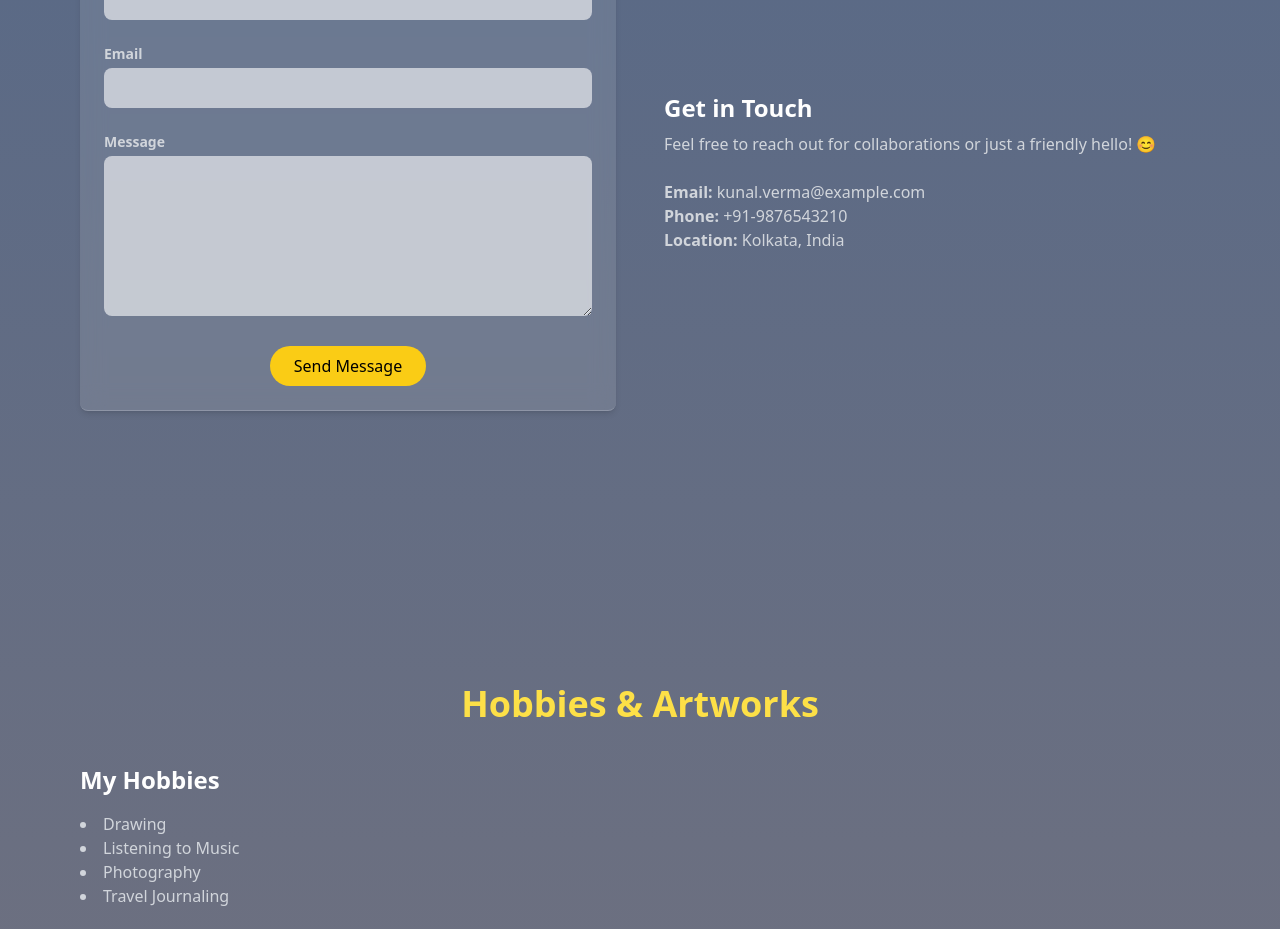
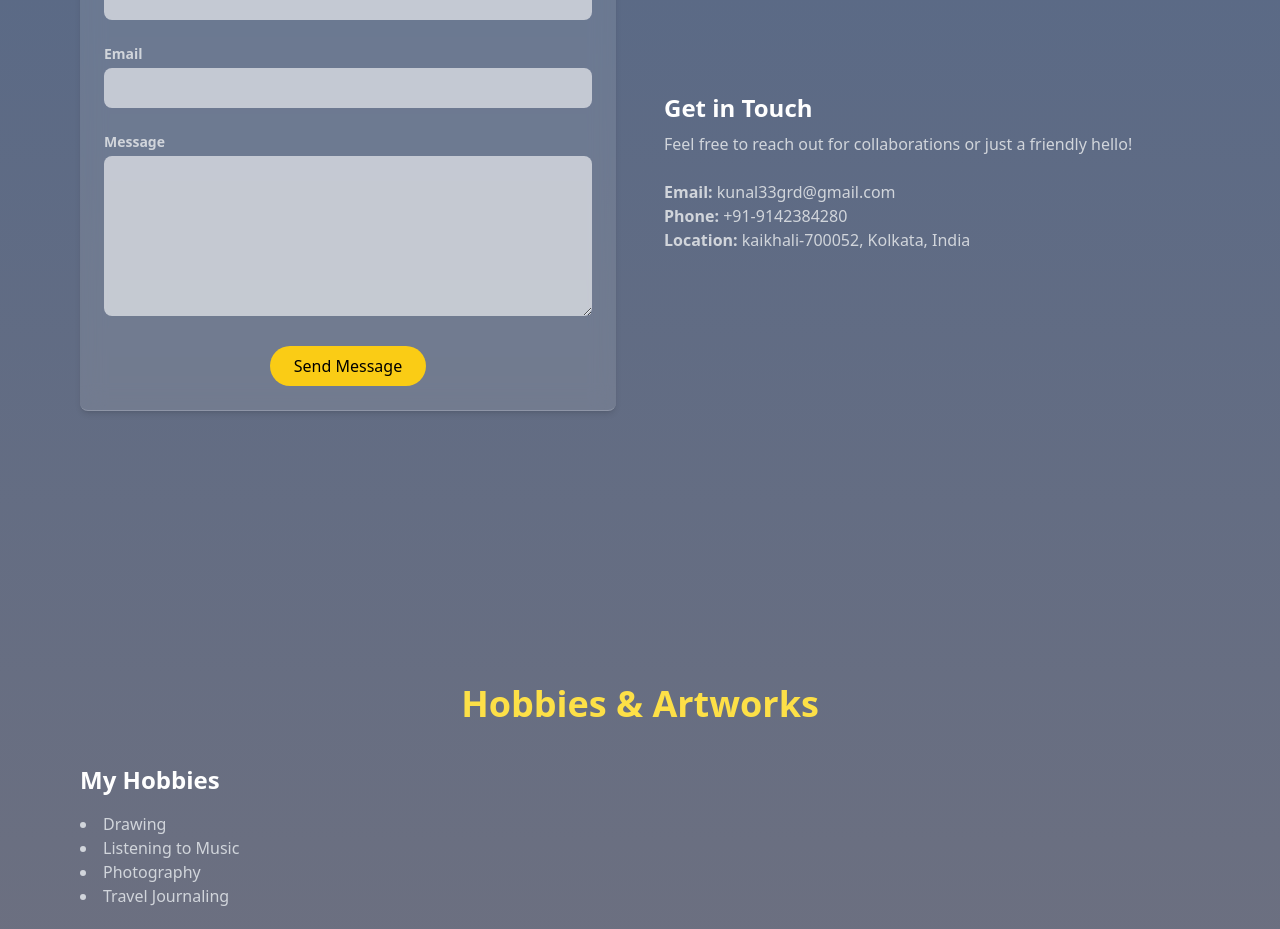
Before and after one commit to kunal7870/MyPortfolio, a React (Vite) app: page / in a window 1280 px wide. Shown: the part 3380-4309 px from the top of the page. Built offline with nearby package versions, Linux system fonts and the light colour scheme.

Commit message:
WIP: saving local changes

```diff
--- a/src/components/Contact.jsx
+++ b/src/components/Contact.jsx
@@ -1,4 +1,5 @@
 import React, { useState } from 'react';
+import emailjs from 'emailjs-com';
 
 const Contact = () => {
 	const [form, setForm] = useState({ name: '', email: '', message: '' });
@@ -7,13 +8,25 @@ const Contact = () => {
 		setForm({ ...form, [e.target.name]: e.target.value });
 	};
 
-	const handleSubmit = (e) => {
-		e.preventDefault();
-		// Add email handling logic here (e.g., emailjs or backend API)
-		alert('Message sent!');
-		setForm({ name: '', email: '', message: '' });
-	};
+const handleSubmit = (e) => {
+	e.preventDefault();
 
+	emailjs.send(
+		'service_qdkbo2w',
+		'template_r4lqzxo',
+		form,
+		'6_nv5d5c5p46R5VQ_'
+	).then(
+		(response) => {
+			alert('Message sent!');
+			setForm({ name: '', email: '', message: '' });
+		},
+		(error) => {
+			alert('Failed to send message. Please try again.');
+			console.error(error);
+		}
+	);
+};
 	return (
 		<section id="Contact" className=" text-white px-6 md:px-20 ">
 			<div className="max-w-7xl mx-auto">
@@ -70,13 +83,13 @@ const Contact = () => {
 						<div>
 							<h3 className="text-2xl font-bold mb-2 text-white">Get in Touch</h3>
 							<p className="text-gray-300">
-								Feel free to reach out for collaborations or just a friendly hello! 😊
+								Feel free to reach out for collaborations or just a friendly hello!
 							</p>
 						</div>
 						<div className="text-gray-300">
-							<p><strong>Email:</strong> kunal.verma@example.com</p>
-							<p><strong>Phone:</strong> +91-9876543210</p>
-							<p><strong>Location:</strong> Kolkata, India</p>
+							<p><strong>Email:</strong> kunal33grd@gmail.com</p>
+							<p><strong>Phone:</strong> +91-9142384280</p>
+							<p><strong>Location:</strong> kaikhali-700052, Kolkata, India</p>
 						</div>
 					</div>
 				</div>
--- a/src/components/Resume.jsx
+++ b/src/components/Resume.jsx
@@ -48,7 +48,7 @@ const Resume = () => {
 				{/* Resume Download Button */}
 				<div className="text-center mt-6">
 					<a
-						href="./public/resume.pdf"
+						href="/resume.pdf"
 						download
 						className="inline-block px-6 py-3  bg-yellow-400 text-black rounded-full hover:bg-gray-800 transition duration-300"
 					>
```
